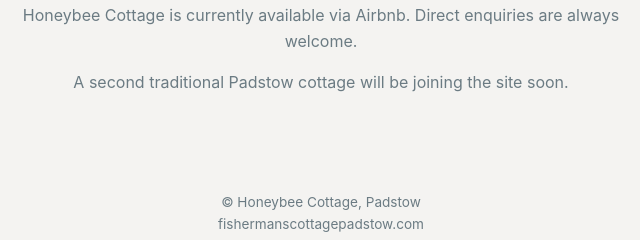
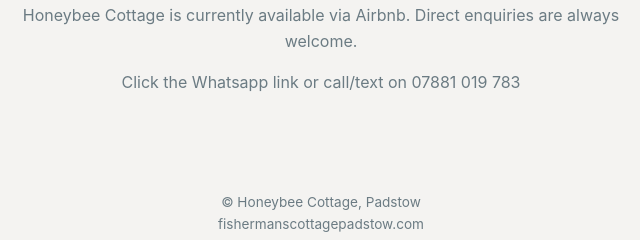
Before and after one commit to oliverwatt2025/fishermanscottagepadstow, a plain HTML site: page index.html in a window 1280 px wide. Shown: the part 741-981 px from the top of the page, 319-959 px from the left. Drawn offline with Linux system fonts and the light colour scheme.

Commit message:
Update index.html

```diff
--- a/index.html
+++ b/index.html
@@ -128,7 +128,7 @@
       Direct enquiries are always welcome.
     </p>
     <p>
-      A second traditional Padstow cottage will be joining the site soon.
+      Click the Whatsapp link or call/text on 07881 019 783
     </p>
   </section>
 
```
